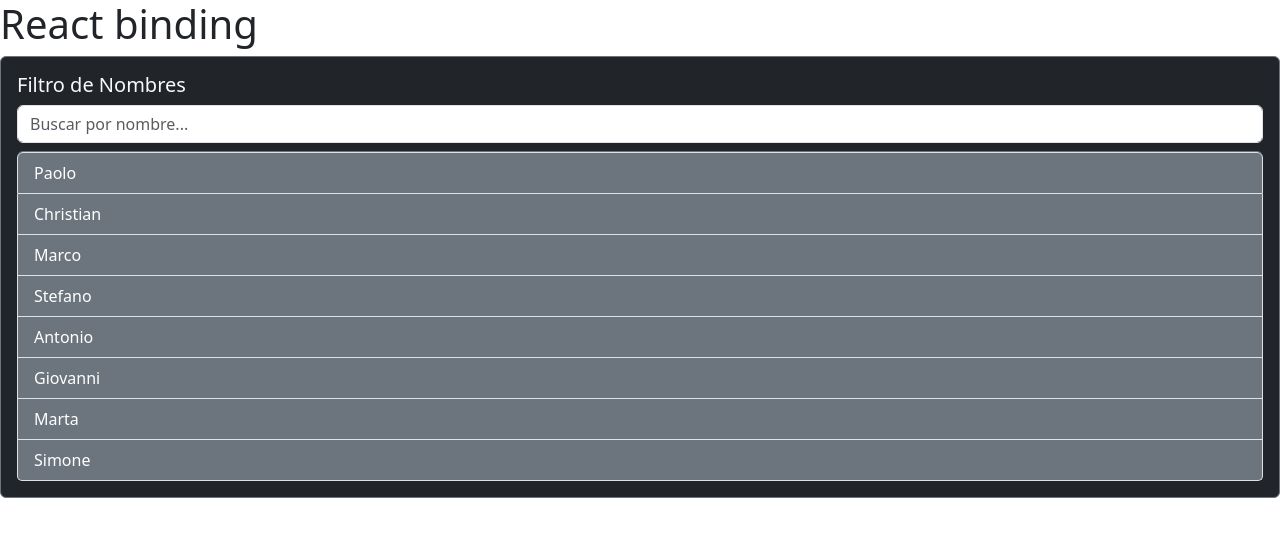
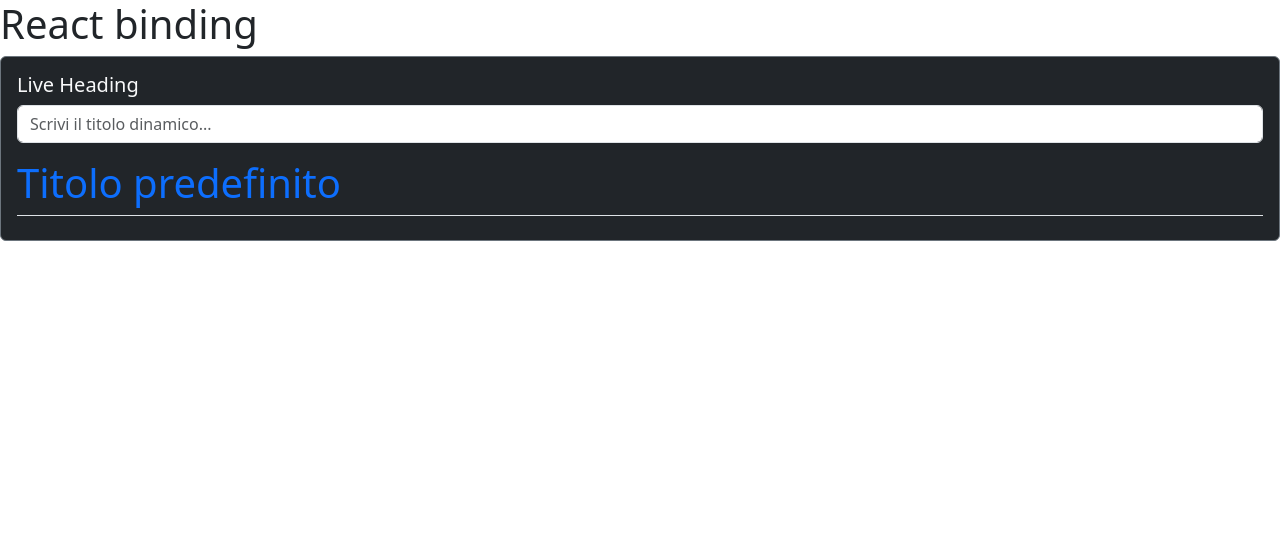
Before and after one commit to Christian-Fernandez-Vera/react-binding, a React (Vite) app: page / in a window 1280 px wide. Shown: the top 536 px of the page. Built offline with nearby package versions, Linux system fonts and the light colour scheme.

Commit message:
add LiveHeading

```diff
--- /dev/null
+++ b/src/components/exercises/LiveHeading.jsx
@@ -0,0 +1,21 @@
+import { useState } from 'react';
+
+export default function LiveHeading() {
+  const [title, setTitle] = useState('');
+
+  return (
+    <div className="card p-3 mb-3 border-secondary bg-dark text-light">
+      <h5>Live Heading</h5>
+      <input
+        type="text"
+        className="form-control mb-3"
+        placeholder="Scrivi il titolo dinamico..."
+        value={title}
+        onChange={(e) => setTitle(e.target.value)}
+      />
+      <h1 className="display-6 text-primary border-bottom pb-2">
+        {title || 'Titolo predefinito'}
+      </h1>
+    </div>
+  );
+}
--- a/src/components/layout/MainContent.jsx
+++ b/src/components/layout/MainContent.jsx
@@ -3,7 +3,8 @@
 // import LanguageSelectorExercise from "../sections/LanguageSelectorExercise"
 // import TodoListExercise from "../sections/TodoListExercise";
 // import CharCounter from "../exercises/CharCounter";
-import NameFilter from "../exercises/NameFilter";
+// import NameFilter from "../exercises/NameFilter";
+import LiveHeading from "../exercises/LiveHeading";
 
 
 
@@ -18,8 +19,8 @@ export default function MainContent() {
             {/* < LanguageSelectorExercise /> */}
             {/* < TodoListExercise /> */}
             {/* < CharCounter /> */}
-            < NameFilter />
-
+            {/* < NameFilter /> */}
+            < LiveHeading />
 
 
 
```
